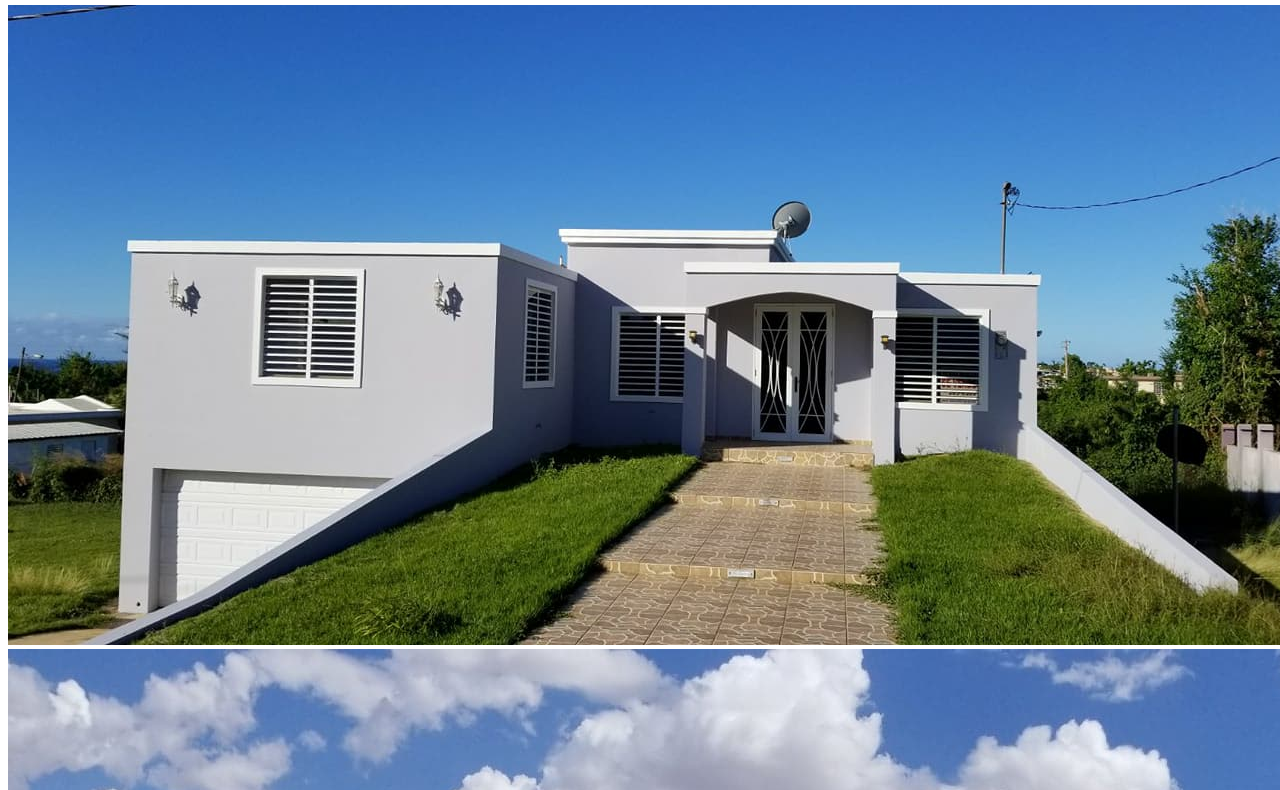
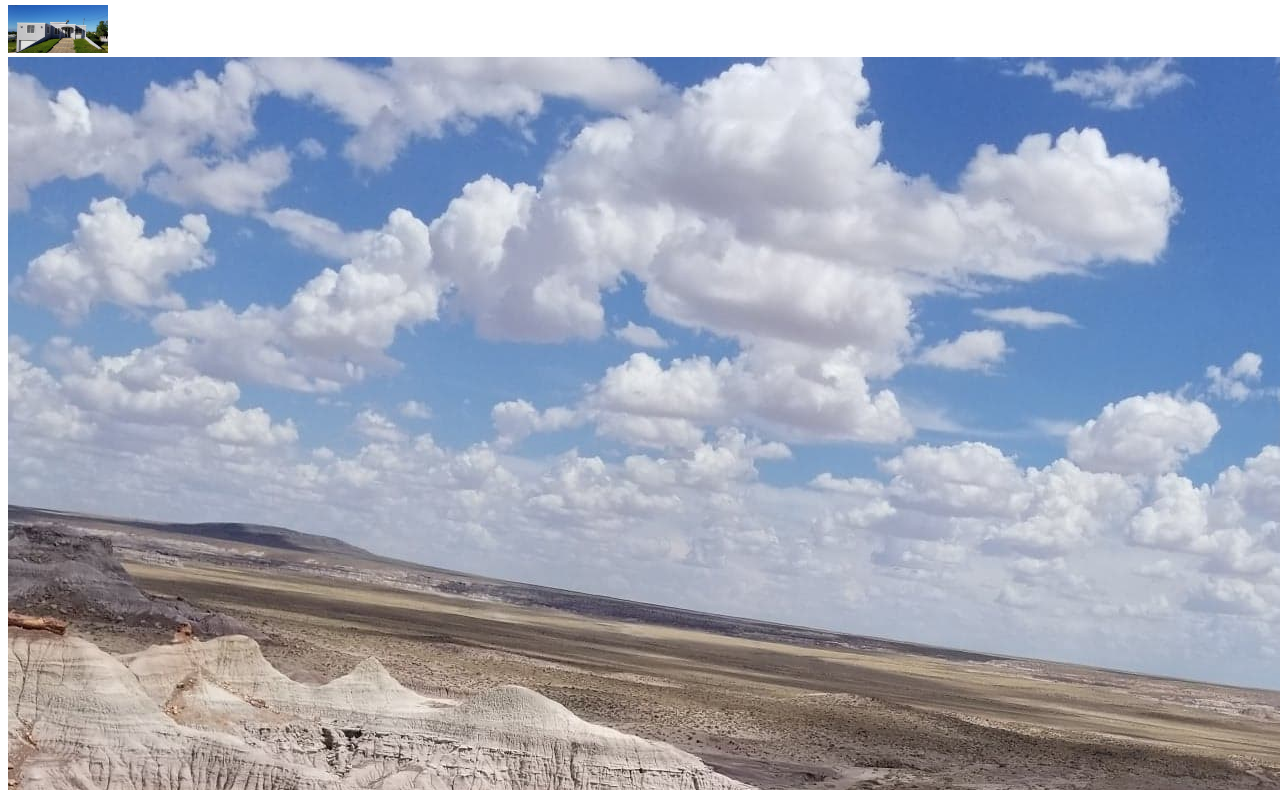
Before and after one commit to bcalerogonzalez/Project-1, a plain HTML site: page aboutme.html in a window 1280 px wide. Shown: the part 132-922 px from the top of the page. Drawn offline with Linux system fonts and the light colour scheme.

Commit message:
Update aboutme.html

```diff
--- a/aboutme.html
+++ b/aboutme.html
@@ -18,7 +18,7 @@
     <h2>My life</h2>
   </header>
 
-    <img src="media/myhouse.jpg" alt ="house">
+    <img src="media/myhouse.jpg" width="100" height"50" alt ="house">
     <img src="media/me.jpg" alt ="me">
   </section>
 
```
